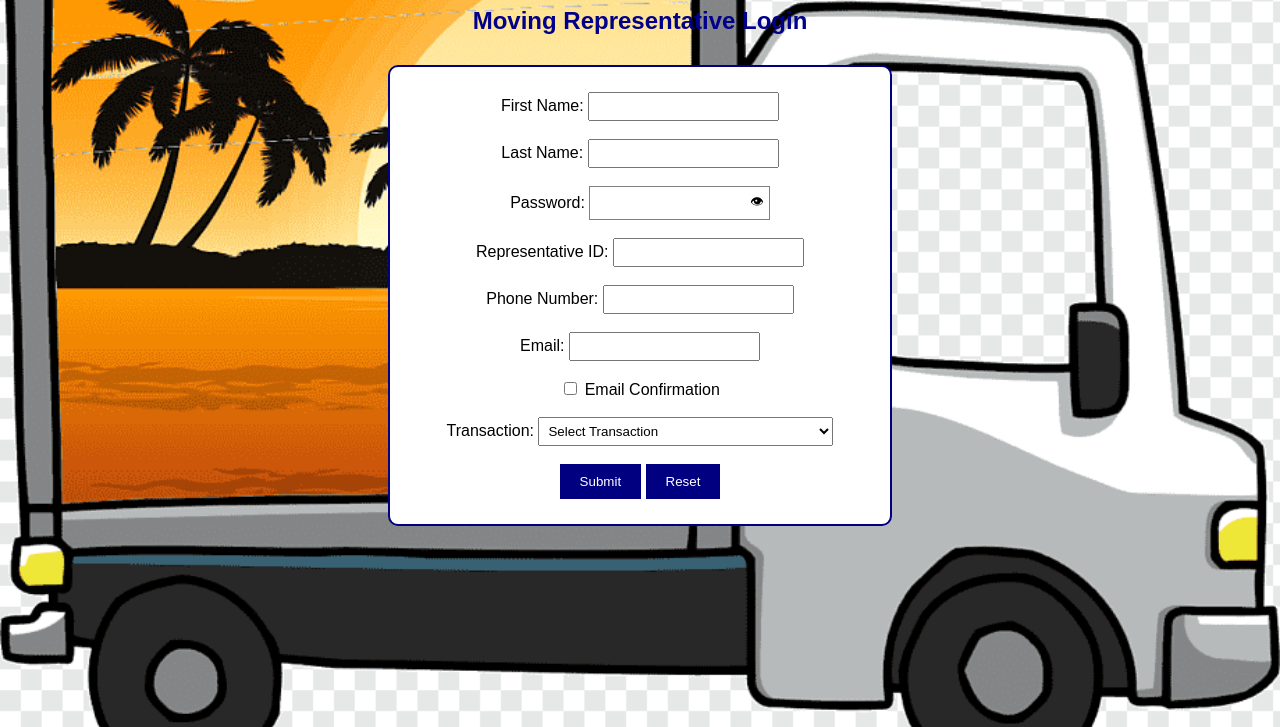
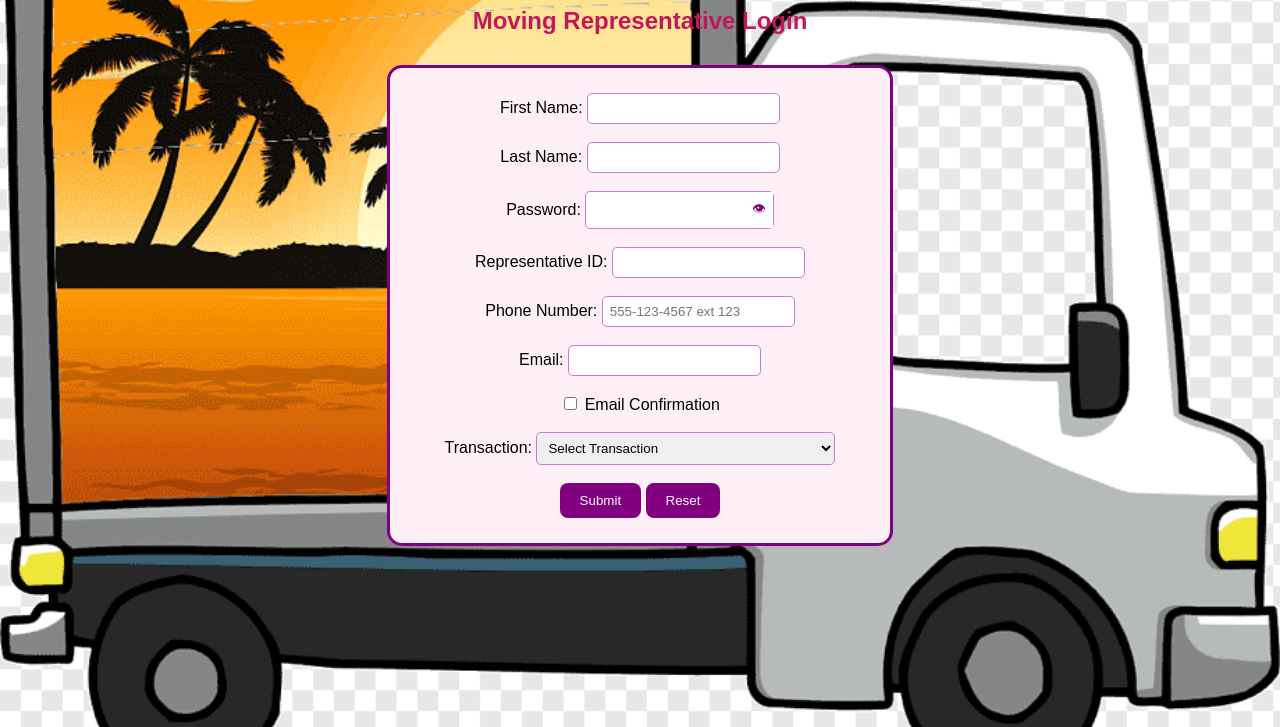
Before and after one commit to Niaraa/ITProject201, a plain HTML site: page index.html in a window 1280 px wide. Shown: the part 73-800 px from the top of the page. Drawn offline with Linux system fonts and the light colour scheme.

Commit message:
Add files via upload

```diff
--- a/index.html
+++ b/index.html
@@ -11,44 +11,44 @@
 <h1>Moving On Up (MOU)</h1>
 <h2>Moving Representative Login</h2>
 
-    <form id="loginForm">
+<form id="loginForm" name="loginForm">
 
     <label>First Name:</label>
-        <input type="text" id="firstName">
+    <input type="text" id="firstName" name="firstName">
     <br><br>
 
     <label>Last Name:</label>
-        <input type="text" id="lastName">
+    <input type="text" id="lastName" name="lastName">
     <br><br>
 
     <label>Password:</label>
     <span class="password-box">
-    <input type="password" id="password">
+        <input type="password" id="password" name="password">
         <button type="button" class="eye" onclick="showPassword()">👁</button>
     </span>
     <br><br>
 
     <label>Representative ID:</label>
-        <input type="text" id="repID">
+    <input type="text" id="repID" name="repID">
     <br><br>
 
     <label>Phone Number:</label>
-        <input type="text" id="phone">
+    <input type="text" id="phone" name="phone"
+           placeholder="555-123-4567 ext 123">
     <br><br>
 
     <label>Email:</label>
-        <input type="text" id="email">
+    <input type="text" id="email" name="email">
     <br><br>
 
     <label>
-            <input type="checkbox" id="emailConfirm">
+        <input type="checkbox" id="emailConfirm" name="emailConfirm">
         Email Confirmation
     </label>
     <br><br>
 
     <label>Transaction:</label>
-
-<select id="transaction">
+    <select id="transaction" name="transaction">
         <option value="">Select Transaction</option>
         <option>Search A Moving Representative's Accounts</option>
         <option>Book a Client's Moving Event</option>
@@ -57,15 +57,13 @@
         <option>Request Additional Moving Services</option>
         <option>Create A New Client Account</option>
     </select>
-
     <br><br>
 
-        <button type="button" onclick="validateForm()">Submit</button>
-        <button type="reset">Reset</button>
+    <input type="submit" id="submitButton" name="submitButton" value="Submit">
+    <input type="reset" id="resetButton" name="resetButton" value="Reset">
 
 </form>
 
 <script src="script.js"></script>
-
 </body>
 </html>
--- a/script.js
+++ b/script.js
@@ -1,13 +1,30 @@
 
-let representatives = [];
+let representatives = [
+    {firstName:"Rep", lastName:"Smith", password:"!Abc123", id:"1000", phone:"555-123-4567 ext 123", email:"rep0@mou.com"},
+    {firstName:"Mary", lastName:"Brown", password:"@Mary12", id:"1001", phone:"555-123-4568 ext 124", email:"mary@mou.com"},
+    {firstName:"John", lastName:"Jones", password:"#John12", id:"1002", phone:"555-123-4569 ext 125", email:"john@mou.com"},
+    {firstName:"Lisa", lastName:"Davis", password:"$Lisa12", id:"1003", phone:"555-123-4570 ext 126", email:"lisa@mou.com"},
+    {firstName:"Anna", lastName:"Wilson", password:"%Anna12", id:"1004", phone:"555-123-4571 ext 127", email:"anna@mou.com"},
+    {firstName:"Mark", lastName:"Taylor", password:"&Mark12", id:"1005", phone:"555-123-4572 ext 128", email:"mark@mou.com"},
+    {firstName:"Jane", lastName:"Thomas", password:"*Jane12", id:"1006", phone:"555-123-4573 ext 129", email:"jane@mou.com"},
+    {firstName:"Eric", lastName:"Moore", password:"!Eric12", id:"1007", phone:"555-123-4574 ext 130", email:"eric@mou.com"},
+    {firstName:"Sara", lastName:"White", password:"@Sara12", id:"1008", phone:"555-123-4575 ext 131", email:"sara@mou.com"},
+    {firstName:"Paul", lastName:"Green", password:"#Paul12", id:"1009", phone:"555-123-4576 ext 132", email:"paul@mou.com"}
+];
+
+
+let lastNames = [
+    "Smith", "Brown", "Jones", "Williams", "Davis",
+    "Wilson", "Taylor", "Thomas", "Moore", "Jackson"
+];
 
 for (let i = 0; i < 10; i++) {
     representatives.push({
         firstName: "Rep",
-        lastName: "UserA",
+        lastName: lastNames[i],
         password: "!Abc123",
         id: String(1000 + i),
-        phone: "555-123-4567",
+        phone: "555-123-4567 ext 123",
         email: "rep" + i + "@mou.com"
     });
 }
@@ -26,10 +43,17 @@ function showError(id, message) {
     alert(message);
     let field = document.getElementById(id);
     field.focus();
-    field.select();
+    if (field.select) {
+        field.select();
+    }
 }
 
-function validateForm() {
+document.getElementById("loginForm").onsubmit = function(event) {
+    event.preventDefault();
+    validate();
+};
+
+function validate() {
     let firstName = document.getElementById("firstName").value.trim();
     let lastName = document.getElementById("lastName").value.trim();
     let password = document.getElementById("password").value;
@@ -42,7 +66,7 @@ function validateForm() {
     let namePattern = /^[A-Za-z]+(?:[' -][A-Za-z]+)*$/;
     let passwordPattern = /^(?=.*[A-Z])(?=.*[0-9])(?=.*[^A-Za-z0-9])[^ \t\r\n]{3,7}$/;
     let idPattern = /^[0-9]{4}$/;
-    let phonePattern = /^[0-9]{3}[- ]?[0-9]{3}[- ]?[0-9]{4}(?:\s*(?:x|ext\.?)\s*[0-9]+)?$/i;
+    let phonePattern = /^[0-9]{3}[- ]?[0-9]{3}[- ]?[0-9]{4}\s*(?:ext\.?|x)\s*[0-9]+$/i;
     let emailPattern = /^[^\s@]+@[^\s@]+\.[A-Za-z]{2,5}$/;
 
     if (!namePattern.test(firstName)) {
@@ -56,7 +80,7 @@ function validateForm() {
     }
 
     if (!passwordPattern.test(password)) {
-        showError("password", "Password must be at most 7 characters and contain an uppercase letter, a number, and a special character. It must begin with a special character.");
+        showError("password", "Password must start with a special character, contain an uppercase letter and number, and have no more than 7 characters.");
         return;
     }
 
@@ -66,12 +90,12 @@ function validateForm() {
     }
 
     if (!phonePattern.test(phone)) {
-        showError("phone", "Enter a valid 10-digit phone number and extension.");
+        showError("phone", "Enter a 10-digit phone number with an extension, such as 555-123-4567 ext 123.");
         return;
     }
 
     if (confirmEmail && !emailPattern.test(email)) {
-        showError("email", "Enter a valid email address, such as name@example.com.");
+        showError("email", "Enter a valid email address because email confirmation is requested.");
         return;
     }
 
@@ -94,7 +118,7 @@ function verify(firstName, lastName, password, repID, phone, email, confirmEmail
             rep.lastName === lastName &&
             rep.password === password &&
             rep.id === repID &&
-            rep.phone.replace(/\D/g, "") === phone.replace(/\D/g, "").slice(0, 10) &&
+            rep.phone === phone &&
             (!confirmEmail || rep.email === email)
         ) {
             found = true;
@@ -103,8 +127,10 @@ function verify(firstName, lastName, password, repID, phone, email, confirmEmail
     }
 
     if (found) {
-        alert("Welcome " + firstName + " " + lastName + "! Transaction: " + transaction);
+        alert("Welcome " + firstName + " " + lastName +
+              "! Transaction: " + transaction);
     } else {
-        alert("Account for " + firstName + " " + lastName + " cannot be found.");
+        alert("Account for " + firstName + " " + lastName +
+              " cannot be found.");
     }
 }
--- a/style.css
+++ b/style.css
@@ -2,50 +2,48 @@
 body {
     background-image: url("Moving.png");
     background-size: 100% auto;
-background-repeat: no-repeat;
-background-color: lightblue;
+    background-repeat: no-repeat;
     background-position: center;
     background-attachment: fixed;
+    background-color: #fce4f3;
     font-family: Arial, sans-serif;
     text-align: center;
 }
 
-
 h1 {
-    color: navy;
+    color: #800080;
 }
 
 h2 {
-    color: darkblue;
+    color: #c2185b;
 }
 
 form {
-    background-color: white;
+    background-color: #fff0f8;
     padding: 25px;
     width: 450px;
+    max-width: 85%;
     margin: 30px auto;
-    border: 2px solid navy;
-    border-radius: 10px;
+    border: 3px solid #800080;
+    border-radius: 15px;
 }
 
 input, select {
-    padding: 5px;
+    padding: 7px;
+    border: 1px solid #c77dce;
+    border-radius: 5px;
 }
 
-button {
-    background-color: navy;
-    color: white;
-    padding: 10px 20px;
-    border: none;
-    cursor: pointer;
+input:focus, select:focus {
+    outline: 2px solid #c2185b;
 }
-
 
 .password-box {
     display: inline-flex;
     align-items: center;
     background-color: white;
-    border: 1px solid gray;
+    border: 1px solid #c77dce;
+    border-radius: 5px;
 }
 
 .password-box input {
@@ -54,13 +52,24 @@ button {
 }
 
 .eye {
-    background: white;
-    color: black;
-    padding: 5px;
+    background-color: white;
+    color: purple;
     border: none;
+    padding: 7px;
     cursor: pointer;
 }
 
-input:focus, select:focus {
-    outline: 2px solid red;
+input[type="submit"],
+input[type="reset"] {
+    background-color: #800080;
+    color: white;
+    padding: 10px 20px;
+    border: none;
+    border-radius: 8px;
+    cursor: pointer;
 }
+
+input[type="submit"]:hover,
+input[type="reset"]:hover {
+    background-color: #c2185b;
+}
```
Lines whose indentation alone changed are shown as unchanged.
